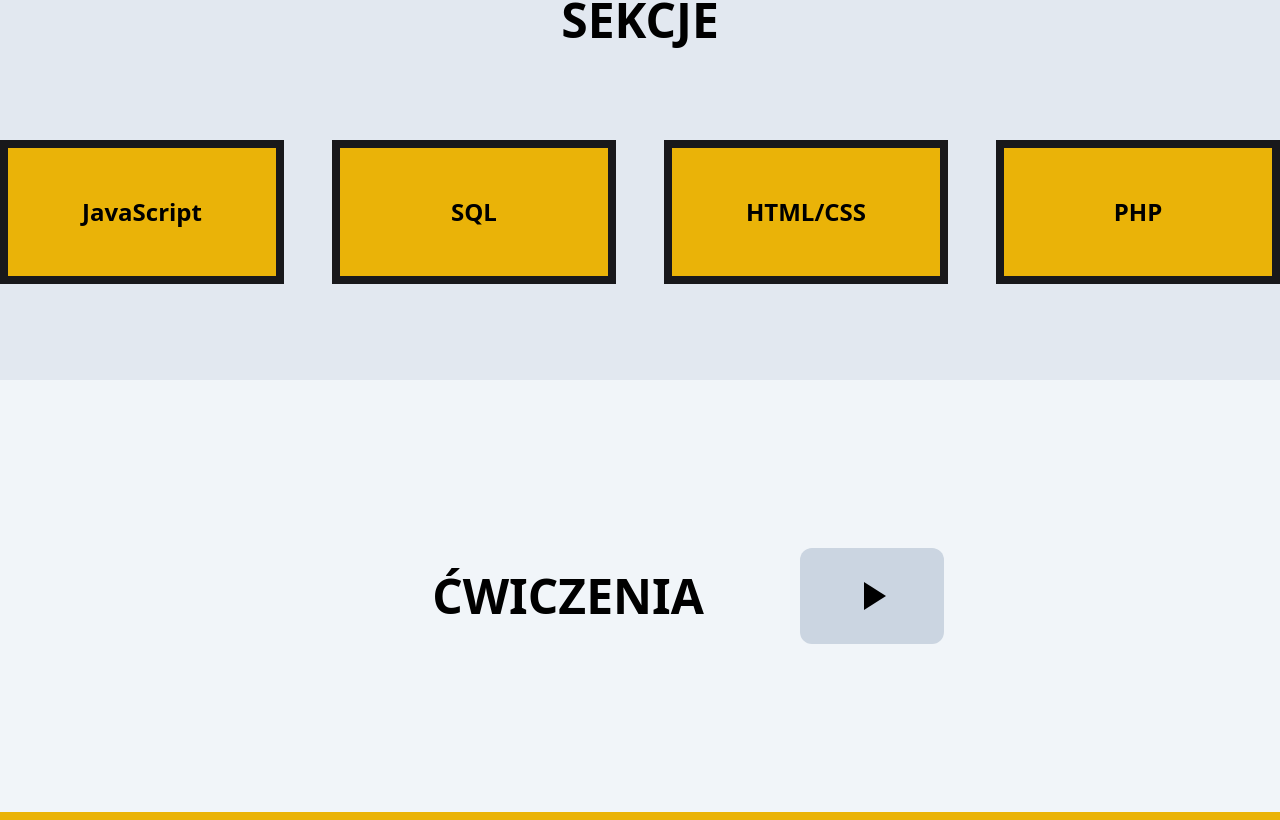
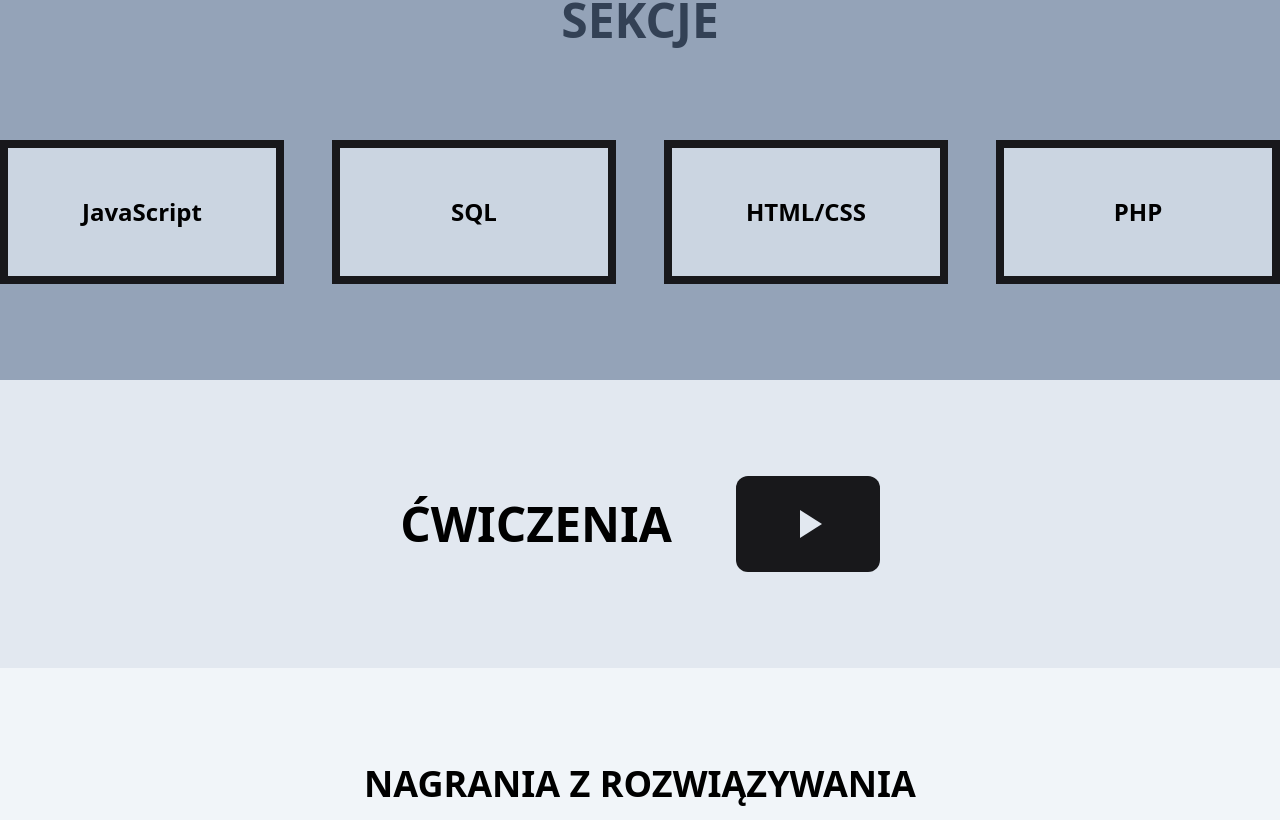
Before and after one commit to Kolumna/Examie, a React (Vite) app: page /modules/1 in a window 1280 px wide. Shown: the part 580-1400 px from the top of the page. Built offline with nearby package versions, Linux system fonts and the light colour scheme.

Commit message:
module fixes

```diff
--- a/src/components/elements/home/Section.jsx
+++ b/src/components/elements/home/Section.jsx
@@ -28,7 +28,7 @@ export default function Section(props) {
           )}
         </div>
         <div className="p-12">
-          <button className="bg-slate-400 text-slate-100 hover:bg-slate-500 transition-all duration-300 p-4 px-12 rounded-full font-black">
+          <button className="bg-slate-400 text-slate-800 hover:bg-slate-300 transition-all duration-300 p-4 px-12 rounded-full font-black">
             WIĘCEJ
           </button>
         </div>
--- a/src/components/elements/modules/Banner.jsx
+++ b/src/components/elements/modules/Banner.jsx
@@ -16,12 +16,12 @@ const Banner = (props) => {
                   <div className="h-12 w-3/4 bg-zinc-700 animate-pulse"></div>
                 </div>
               ) : (
-                <>
+                <div className="text-slate-700">
                   {props.title.slice(0, -2)}
                   <span className="text-slate-200">
                     {props.title.slice(-2)}
                   </span>
-                </>
+                </div>
               )}
             </span>
             {!props.loading && (
--- a/src/pages/modules/Module.jsx
+++ b/src/pages/modules/Module.jsx
@@ -9,9 +9,9 @@ export default function Module(props) {
 
   const { modules } = useParams();
 
-  useEffect(() => {
-    window.scrollTo(0, 0);
-  });
+  // useEffect(() => {
+  //   window.scrollTo(0, 0);
+  // });
 
   useEffect(() => {
     setTimeout(() => {
@@ -37,35 +37,47 @@ export default function Module(props) {
             {...data}
           />
 
-          <section className="bg-slate-200">
+          <section className="bg-slate-400">
             <div className="container mx-auto pb-24">
-              <div className="flex justify-center items-center font-extrabold text-5xl p-24">
+              <div className="flex text-slate-700 justify-center items-center font-extrabold text-5xl p-24">
                 <h1>SEKCJE</h1>
               </div>
               <div className="flex gap-12">
-                <div className="bg-yellow-500 flex-col border-8 border-zinc-900 w-96 h-36 flex justify-center items-center text-4xl font-bold">
-                  <span className="text-2xl">JavaScript</span>
+                <div className="bg-slate-300 transition-all duration-200 hover:bg-yellow-500 flex-col border-8 border-zinc-900 w-96 h-36 flex justify-center items-center text-4xl font-bold">
+                  <span className="text-2xl font-black">JavaScript</span>
                 </div>
-                <div className="bg-yellow-500  border-8 border-zinc-900 w-96 h-36 flex justify-center items-center text-4xl font-bold">
-                  <span className="text-2xl">SQL</span>
+                <div className="bg-slate-300 transition-all duration-200 hover:bg-yellow-500  border-8 border-zinc-900 w-96 h-36 flex justify-center items-center text-4xl font-bold">
+                  <span className="text-2xl font-black">SQL</span>
                 </div>
-                <div className="bg-yellow-500 gap-4  border-8 border-zinc-900 w-96 h-36 flex justify-center items-center text-4xl font-bold">
-                  <span className="text-2xl">HTML/CSS</span>
+                <div className="bg-slate-300 transition-all duration-200 hover:bg-yellow-500 gap-4  border-8 border-zinc-900 w-96 h-36 flex justify-center items-center text-4xl font-bold">
+                  <span className="text-2xl font-black">HTML/CSS</span>
                 </div>
-                <div className="bg-yellow-500  border-8 border-zinc-900 w-96 h-36 flex justify-center items-center text-4xl font-bold">
-                  <span className="text-2xl">PHP</span>
+                <div className="bg-slate-300 transition-all duration-200 hover:bg-yellow-500  border-8 border-zinc-900 w-96 h-36 flex justify-center items-center text-4xl font-bold">
+                  <span className="text-2xl font-black">PHP</span>
+                </div>
+              </div>
+            </div>
+          </section>
+          <section className="bg-slate-200">
+            <div className="container flex gap-16 justify-center items-center mx-auto p-24">
+              <div className="flex justify-center items-center font-extrabold text-5xl">
+                <h1>ĆWICZENIA</h1>
+              </div>
+              <div className="flex justify-center">
+                <div className="bg-zinc-900 text-slate-200 hover:bg-zinc-700 cursor-pointer duration-200 transition-all  rounded-xl w-36 h-24 flex justify-center items-center text-5xl font-bold">
+                  <MdPlayArrow />
                 </div>
               </div>
             </div>
           </section>
           <section className="bg-slate-100">
-            <div className="container flex justify-center items-center mx-auto p-24">
-              <div className="flex justify-center items-center font-extrabold text-5xl p-24">
-                <h1>ĆWICZENIA</h1>
+            <div className="container flex flex-col gap-24 text-center justify-center items-center mx-auto p-24">
+              <div className="flex justify-center items-center font-extrabold text-4xl">
+                <h1>NAGRANIA Z ROZWIĄZYWANIA</h1>
               </div>
               <div className="flex justify-center">
-                <div className="bg-slate-300 hover:bg-slate-200 cursor-pointer duration-200 transition-all  rounded-xl w-36 h-24 flex justify-center items-center text-5xl font-bold">
-                  <MdPlayArrow />
+                <div className="bg-slate-300 hover:bg-slate-200 cursor-pointer duration-200 transition-all  rounded-xl p-4 px-8 font-black flex justify-center items-center text-2xl">
+                  ZOBACZ
                 </div>
               </div>
             </div>
```
